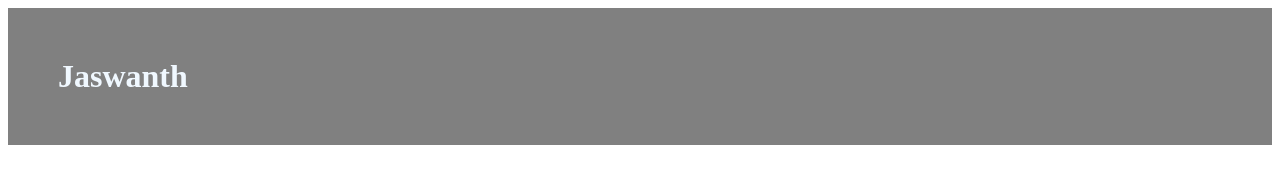
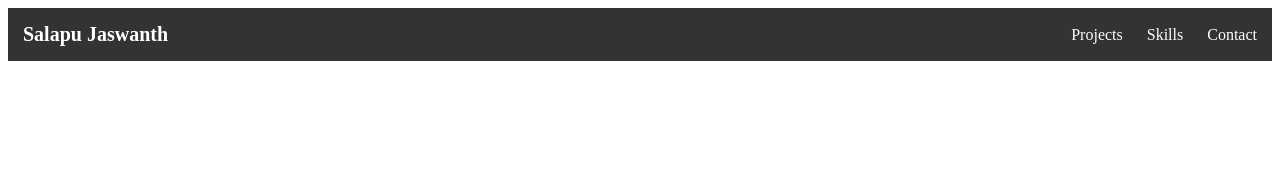
Before and after one commit to jaswanthsalapu924/jaswanthsalapu924.github.io, a plain HTML site: page portfolio/index.html in a window 1280 px wide. Drawn offline with Linux system fonts and the light colour scheme.

Commit message:
portfolio

```diff
--- a/portfolio/index.html
+++ b/portfolio/index.html
@@ -1,13 +1,16 @@
 <!DOCTYPE html>
-<html lang="en">
+<html>
 <head>
-    <meta charset="UTF-8">
-    <meta name="viewport" content="width=device-width, initial-scale=1.0">
-    <title>Document</title>
+  <title>Portfolio</title>
 </head>
 <body>
-    <header style="background-color: gray;">
-        <h1 style="color: aliceblue; padding: 50px; margin-top: 0%;">Jaswanth</h1>
-    </header>
+  <div style="display: flex; justify-content: space-between; align-items: center; padding: 15px; background-color: #333; color: white;">
+    <div style="font-size: 20px; font-weight: bold;">Salapu Jaswanth</div>
+    <div>
+      <a href="#projects" style="margin-left: 20px; color: white; text-decoration: none;">Projects</a>
+      <a href="#skills" style="margin-left: 20px; color: white; text-decoration: none;">Skills</a>
+      <a href="#contact" style="margin-left: 20px; color: white; text-decoration: none;">Contact</a>
+    </div>
+  </div>
 </body>
 </html>
```
